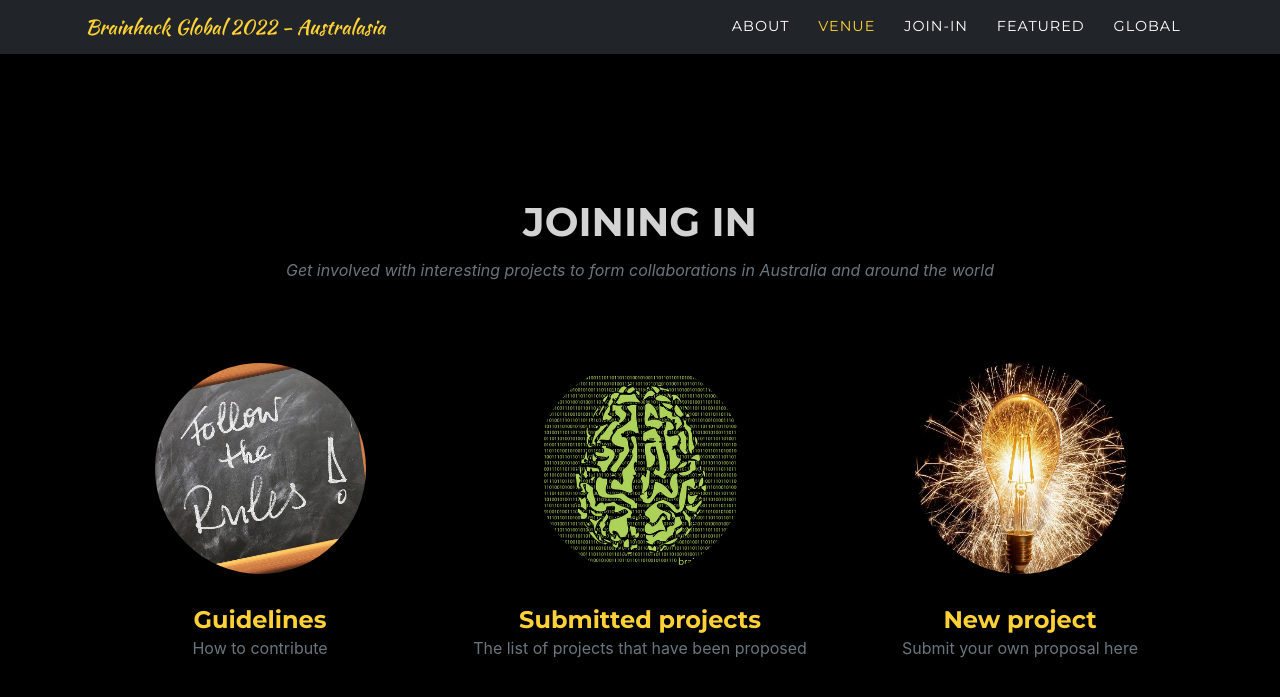
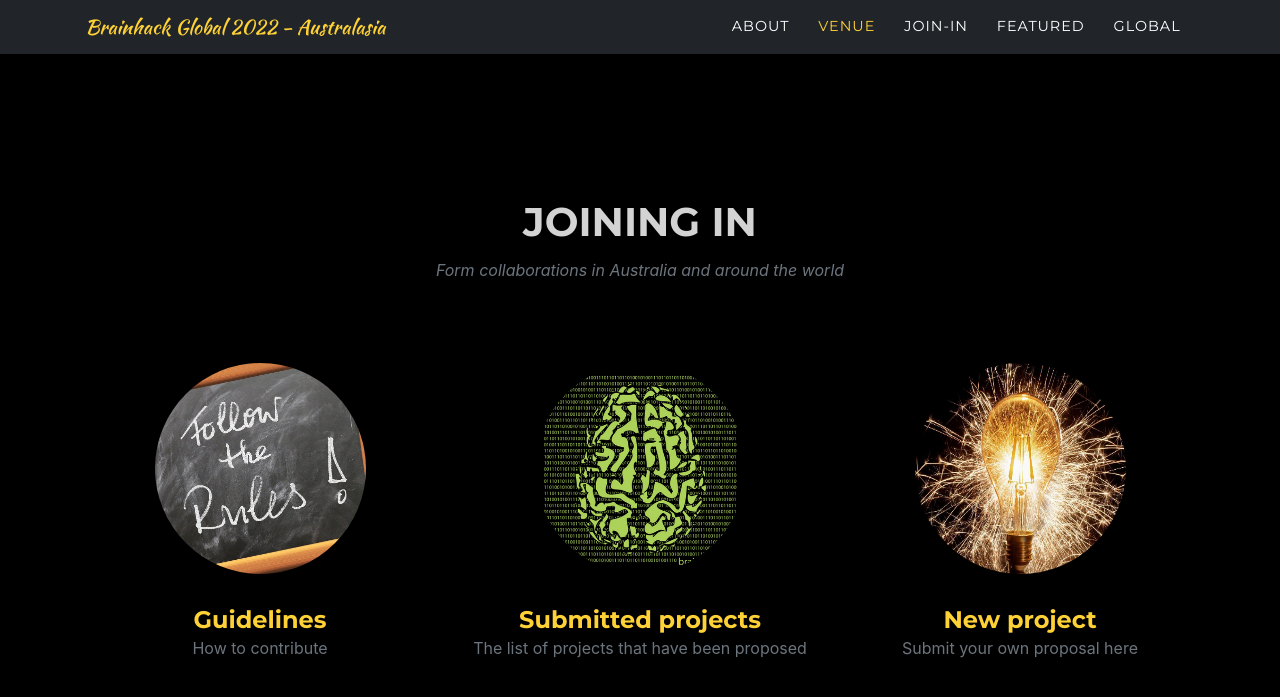
Before and after one commit to brainhack-aus/global2024, a Jekyll site: the page built from index.md, in a window 1280 px wide and 900 px high, scrolled down 2608 px. Shown: the top 697 px of the window. Built offline with Jekyll 4.4.1, drawn with Linux system fonts in a browser that asks for light colours; some web fonts are replaced.

Commit message:
text edit

```diff
--- a/_data/sitetext.yml
+++ b/_data/sitetext.yml
@@ -46,7 +46,7 @@ projects:
 
 hacktrack:
   title: "JOINING IN"
-  text: "Get involved with interesting projects to form collaborations in Australia and around the world"
+  text: "Form collaborations in Australia and around the world"
   register: https://uqz.zoom.us/meeting/register/tZYof-6hqzItGNDIc1_g8ninsuLFDstlOpRO
   section: hacktrack
   items:
```
